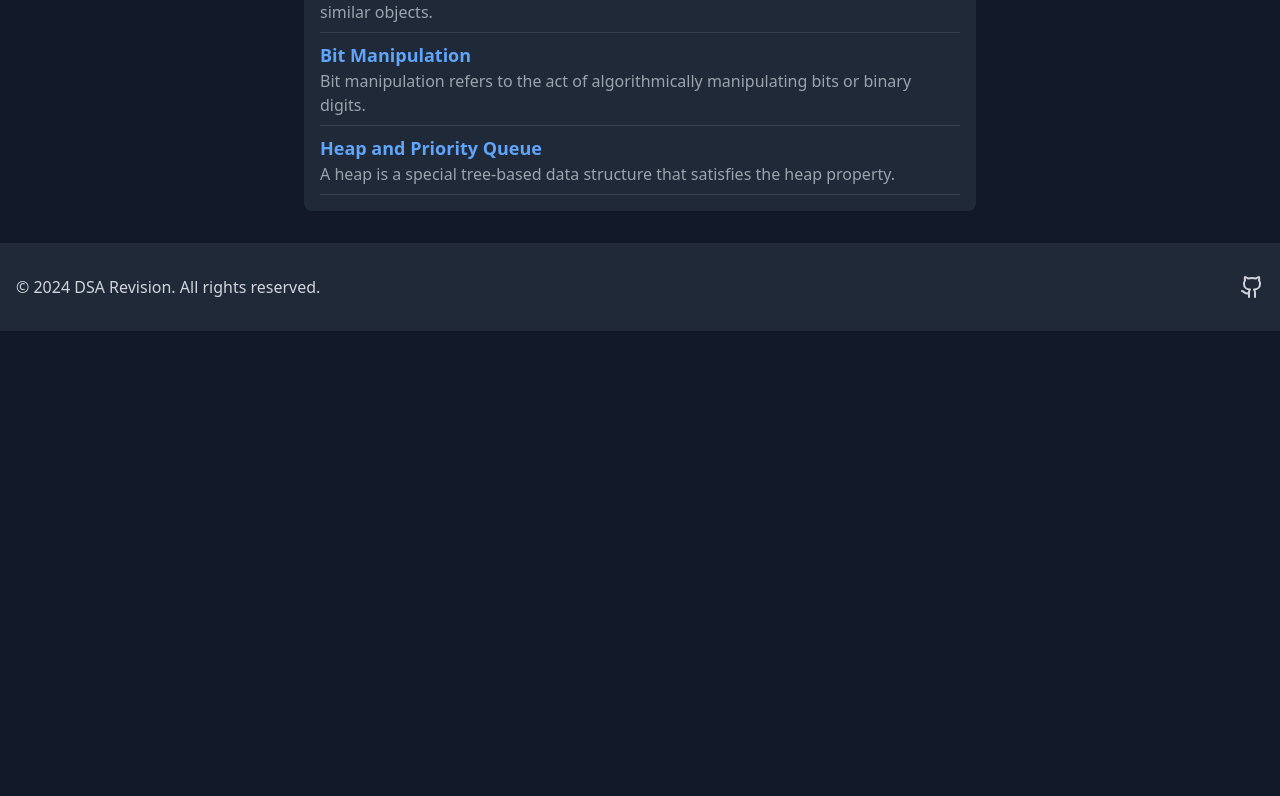
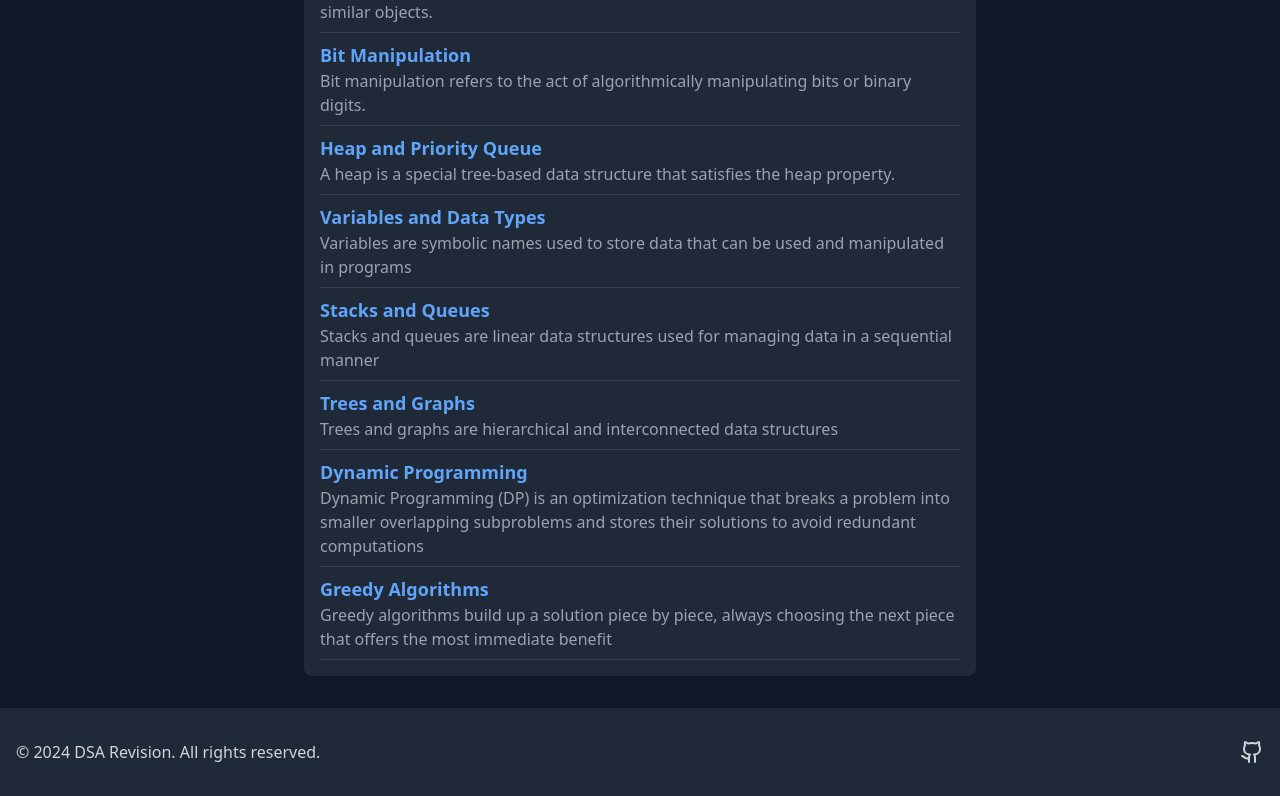
Before and after one commit to SaiGane5/DSA-Reveision-Page, a React (Vite) app: page /search in a window 1280 px wide. Shown: the part 588-1384 px from the top of the page. Before the commit the page ends 919 px from the top, so only its background shows below. Built offline with nearby package versions, Linux system fonts and the light colour scheme.

Commit message:
Update SearchPage.tsx

```diff
--- a/src/pages/SearchPage.tsx
+++ b/src/pages/SearchPage.tsx
@@ -30,7 +30,7 @@ const topics = [
     content: 'Hashing is a technique used to uniquely identify a specific object from a group of similar objects.',
   },
   {
-    id: 'bit-manipulation',
+    id: 'bitmanipulation',
     title: 'Bit Manipulation',
     content: 'Bit manipulation refers to the act of algorithmically manipulating bits or binary digits.',
   },
@@ -38,6 +38,31 @@ const topics = [
     id: 'heap',
     title: 'Heap and Priority Queue',
     content: 'A heap is a special tree-based data structure that satisfies the heap property.',
+  },
+  {
+    id: 'variable',
+    title: 'Variables and Data Types',
+    content: 'Variables are symbolic names used to store data that can be used and manipulated in programs',
+  },
+  {
+    id: 'stacks-queues',
+    title: 'Stacks and Queues',
+    content: 'Stacks and queues are linear data structures used for managing data in a sequential manner',
+  },
+  {
+    id: 'trees-graphs',
+    title: 'Trees and Graphs',
+    content: 'Trees and graphs are hierarchical and interconnected data structures',
+  },
+  {
+    id: 'dynamic-programming',
+    title: 'Dynamic Programming',
+    content: 'Dynamic Programming (DP) is an optimization technique that breaks a problem into smaller overlapping subproblems and stores their solutions to avoid redundant computations',
+  },
+  {
+    id: 'greedy',
+    title: 'Greedy Algorithms',
+    content: 'Greedy algorithms build up a solution piece by piece, always choosing the next piece that offers the most immediate benefit',
   },
   // Add more topics here if necessary
 ];
```
